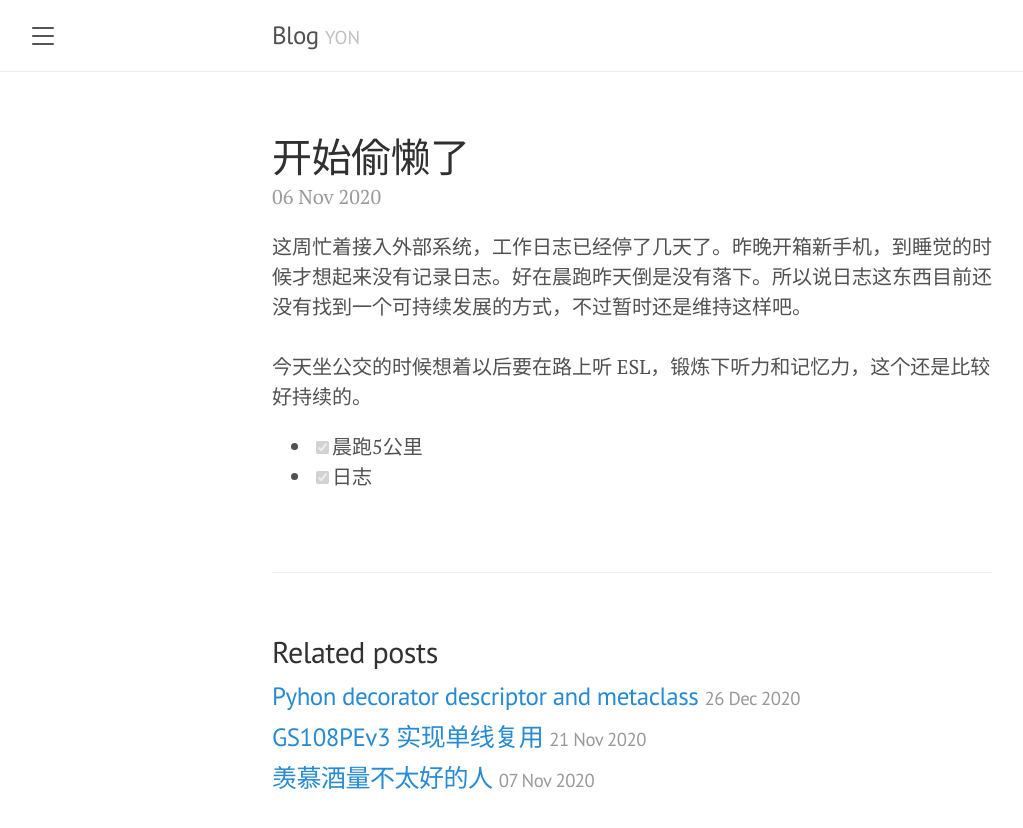
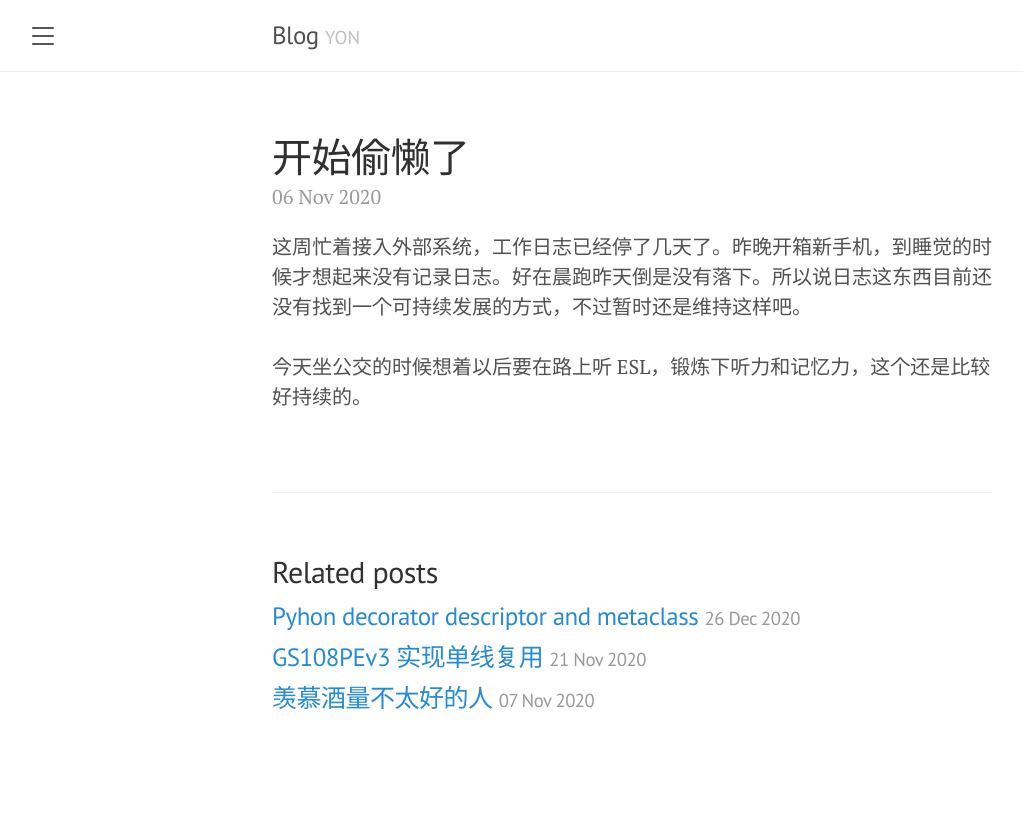
Before and after one commit to yoncise/yoncise.github.io, a Jekyll site: the page built from _posts/2020/2020-11-06-15601286.md, in a window 1280 px wide. Shown: the top 828 px of the page, without its empty margins (8-1031 px from the left). Built offline with Jekyll 4.4.1, drawn with Linux system fonts in a browser that asks for light colours.

Commit message:
sync from yuque

```diff
--- a/_posts/2020/2020-11-06-15601286.md
+++ b/_posts/2020/2020-11-06-15601286.md
@@ -3,7 +3,4 @@ layout: post
 title: 开始偷懒了
 ---
 这周忙着接入外部系统，工作日志已经停了几天了。昨晚开箱新手机，到睡觉的时候才想起来没有记录日志。好在晨跑昨天倒是没有落下。所以说日志这东西目前还没有找到一个可持续发展的方式，不过暂时还是维持这样吧。<br />
-<br />今天坐公交的时候想着以后要在路上听  ESL，锻炼下听力和记忆力，这个还是比较好持续的。<br />
-
-- [x] 晨跑5公里
-- [x] 日志
+<br />今天坐公交的时候想着以后要在路上听  ESL，锻炼下听力和记忆力，这个还是比较好持续的。
```
